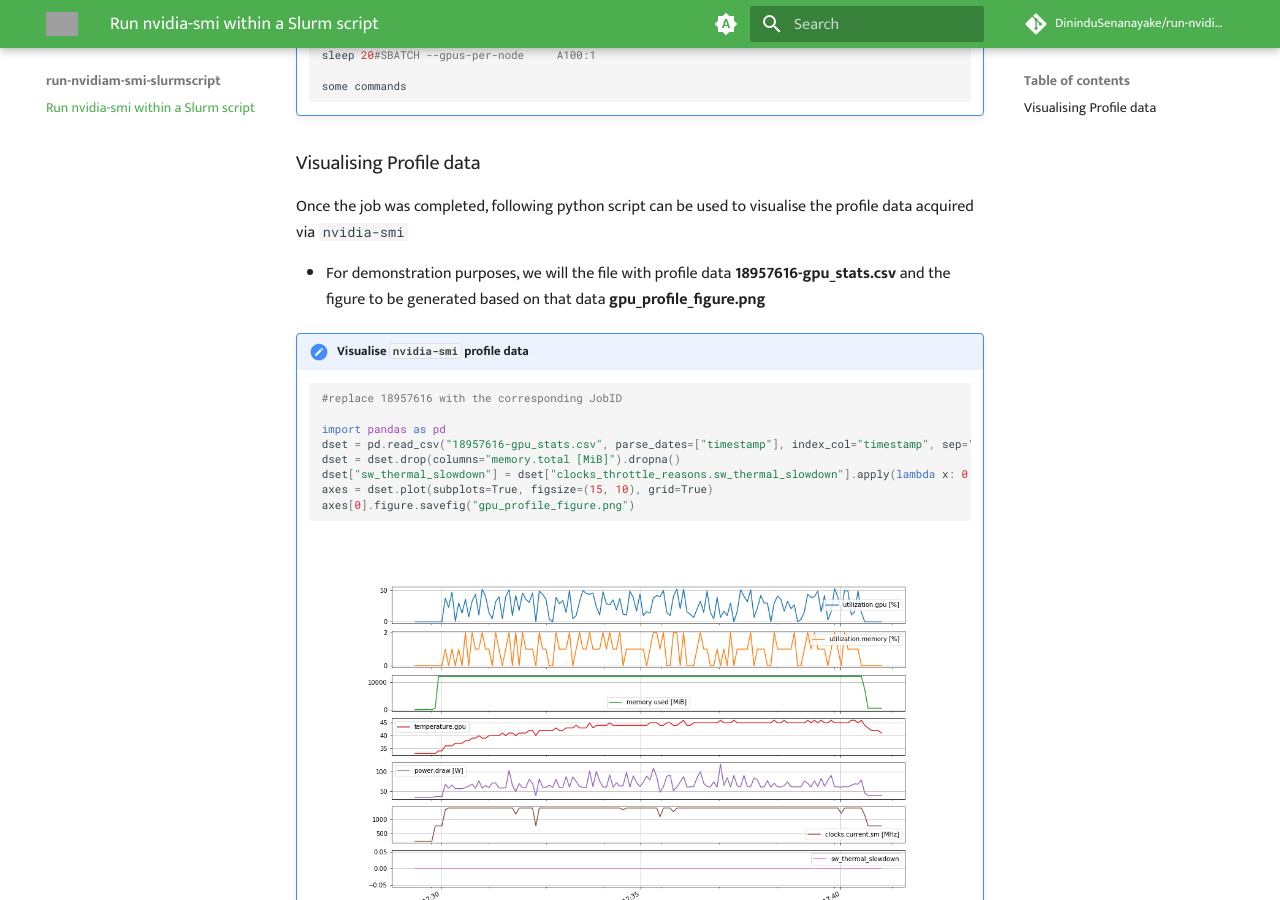
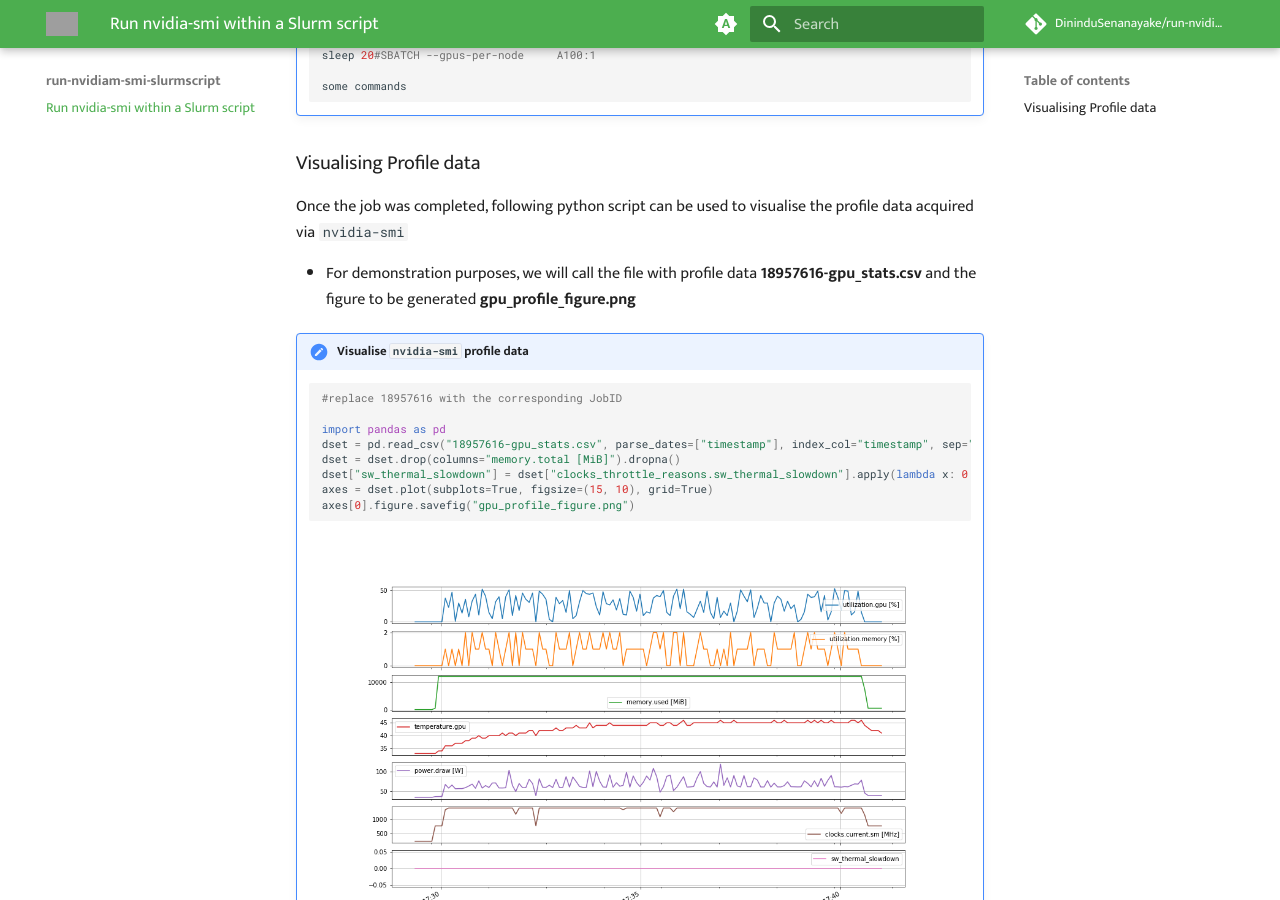
Before and after one commit to nesi/nvidia-smi-viaslurm, an MkDocs documentation site: the page built from docs/index.md, in a window 1280 px wide and 900 px high, scrolled down 892 px. Built offline with MkDocs 1.6.1 and Material for MkDocs 9.7.7, drawn with Linux system fonts in a browser that asks for light colours; comment, search, counter and statistics services are not loaded; grey boxes are pictures that could not be loaded.

Commit message:
sentence fix

```diff
--- a/docs/index.md
+++ b/docs/index.md
@@ -49,7 +49,7 @@ For an example,
 
 Once the job was completed, following python script can be used to visualise the profile data acquired via `nvidia-smi`
 
-* For demonstration purposes, we will the file with profile data **18957616-gpu_stats.csv** and the figure to be generated based on that data **gpu_profile_figure.png**
+* For demonstration purposes, we will call the file with profile data **18957616-gpu_stats.csv** and the figure to be generated **gpu_profile_figure.png**
 
 !!! jupyter "Visualise `nvidia-smi` profile data"
 
```
